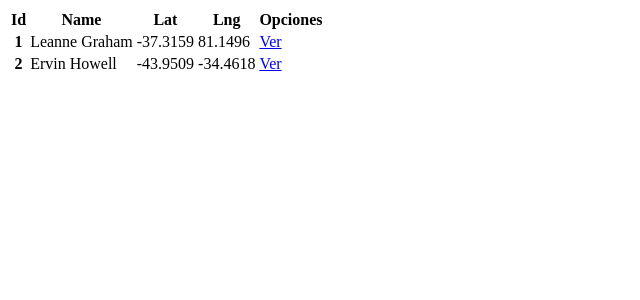
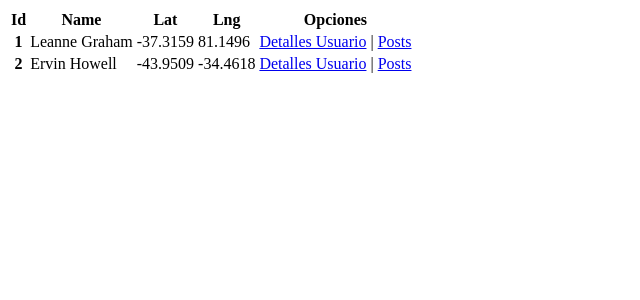
Before and after one commit to javierlete/angular-ejemplo-blog, an Angular app: page /users in a window 1280 px wide. Shown: the top 300 px of the page, without its empty margins (0-640 px from the left). Built offline with nearby package versions, Linux system fonts and the light colour scheme.

Commit message:
Enlaces para ver posts

```diff
--- a/src/app/user-list/user-list.component.html
+++ b/src/app/user-list/user-list.component.html
@@ -14,7 +14,10 @@
             <td>{{ user.name }}</td>
             <td>{{ user.address.geo.lat }}</td>
             <td>{{ user.address.geo.lng }}</td>
-            <td><a routerLink="/users/{{ user.id }}">Ver</a></td>
+            <td>
+                <a routerLink="/users/{{ user.id }}">Detalles Usuario</a> |
+                <a routerLink="/users/{{ user.id }}/posts">Posts</a>
+            </td>
         </tr>
     </tbody>
 </table>
--- a/src/app/user/user.component.html
+++ b/src/app/user/user.component.html
@@ -20,3 +20,6 @@
     </dl>
   </dd>
 </dl>
+<p>
+  <a routerLink="/users/{{ user.id }}/posts">Posts</a>
+</p>
```
